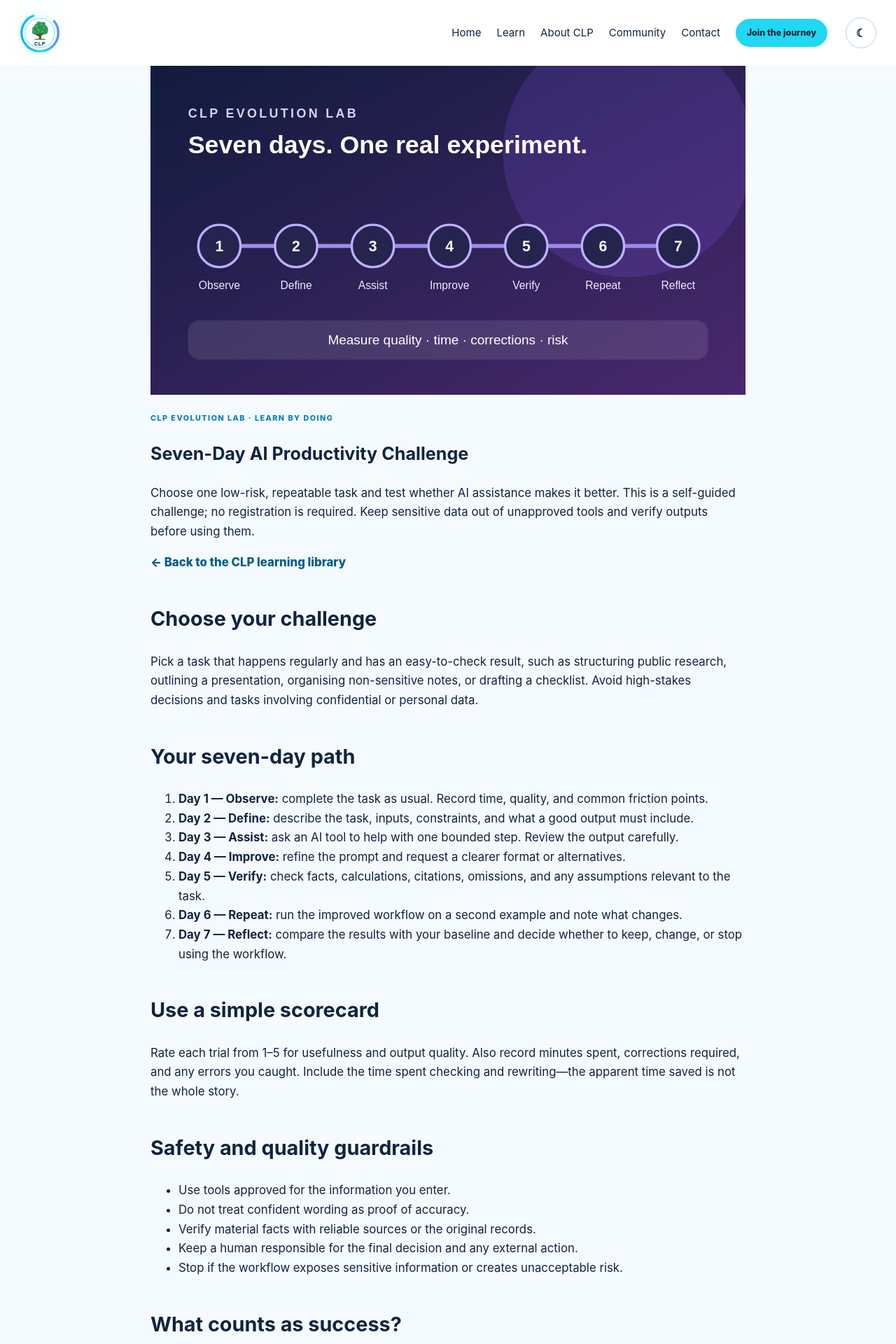
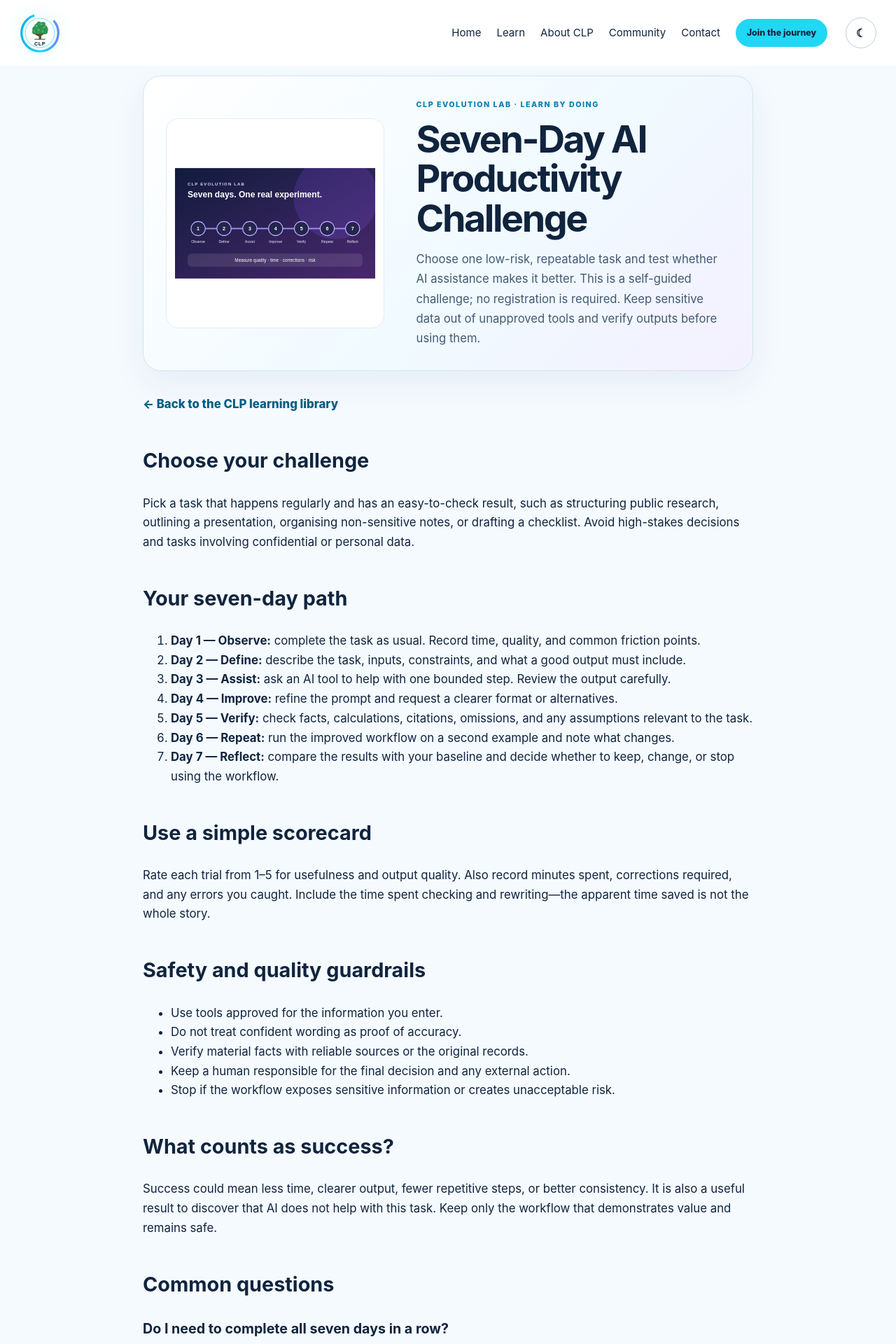
Before and after one commit to sanjeevkshu/clp, a Jekyll site: the page built from learn/7-day-ai-challenge.md, in a window 1280 px wide. Shown: the top 1920 px of the page at 70% size. Built offline with Jekyll 4.4.1, drawn with Linux system fonts in a browser that asks for light colours.

Commit message:
Style learning guide headers and card action buttons

```diff
--- a/assets/css/styles.css
+++ b/assets/css/styles.css
@@ -1366,3 +1366,25 @@ html[data-theme="dark"] .learn-resource-copy h3{color:#f2f8ff}
 html[data-theme="dark"] .learn-resource-copy>p:not(.card-kicker){color:#c0d1e2}
 @media(max-width:900px){.learn-resource-grid{grid-template-columns:repeat(2,minmax(0,1fr))}}
 @media(max-width:620px){.learn-resource-grid{grid-template-columns:1fr}.learn-resource-copy{padding:20px}.learn-resource-copy h3{font-size:1.35rem}}
+
+
+/* Learning article visual headers and consistent action buttons */
+.learn-resource-card{display:flex;flex-direction:column;overflow:hidden;border:1px solid var(--line);border-radius:var(--radius);background:#fff;box-shadow:0 10px 28px #0b37650b;transition:transform .25s var(--ease),box-shadow .25s,border-color .25s}
+.learn-resource-card:hover{transform:translateY(-4px);border-color:#9bdff0;box-shadow:0 18px 42px #0b37651a}
+.learn-resource-art{display:block;width:100%;aspect-ratio:16/9;object-fit:cover;background:linear-gradient(145deg,#eafaff,#f2edff);padding:12px}
+.learn-resource-copy{display:flex;flex:1;flex-direction:column;align-items:flex-start;padding:20px 22px 22px}
+.learn-resource-copy h3{margin:4px 0 10px;line-height:1.2;font-size:clamp(1.15rem,2vw,1.45rem)}
+.learn-resource-copy>p:not(.card-kicker){color:var(--muted);margin:0 0 20px}
+.learn-card-button{display:inline-flex;align-items:center;justify-content:center;gap:10px;margin-top:auto;min-height:44px;padding:10px 16px;border-radius:999px;background:var(--ocean);border:1px solid var(--ocean);color:#fff;text-decoration:none;font-weight:800;line-height:1.2;transition:transform .2s var(--ease),background .2s,border-color .2s}
+.learn-card-button:hover,.learn-card-button:focus-visible{background:#0b4770;border-color:#0b4770;color:#fff;transform:translateY(-2px)}
+.learn-card-button span{font-size:1.1em;line-height:1}
+.learning-article{max-width:920px;margin:0 auto;padding:0 24px 76px}
+.learning-article-hero{display:grid;grid-template-columns:minmax(220px,.82fr) minmax(0,1.18fr);align-items:center;gap:clamp(22px,4vw,46px);margin:14px 0 34px;padding:clamp(18px,3vw,32px);border:1px solid #cfe5f2;border-radius:26px;background:linear-gradient(135deg,#fff 0%,#f0faff 58%,#f4f0ff 100%);box-shadow:0 18px 48px #0b376510;overflow:hidden}
+.learning-article-art{display:block;width:100%;max-height:300px;aspect-ratio:1/1;object-fit:contain;padding:12px;border-radius:18px;background:#fff;border:1px solid #e0edf5}
+.learning-article-intro{min-width:0}
+.learning-article-intro .card-kicker{margin:0 0 12px}
+.learning-article-intro h1{font-size:clamp(2rem,4.2vw,3.4rem);line-height:1.05;letter-spacing:-.045em;margin:0 0 16px}
+.learning-article-intro .article-lede{font-size:1.04rem;line-height:1.7;color:#425a73;margin:0}
+.learning-article>p:first-of-type{margin-top:0}
+@media(max-width:680px){.learn-resource-copy{padding:18px}.learn-card-button{width:100%}.learning-article{padding:0 16px 54px}.learning-article-hero{grid-template-columns:1fr;gap:18px;margin:8px 0 28px;padding:16px;border-radius:20px}.learning-article-art{aspect-ratio:16/9;max-height:220px;padding:8px}.learning-article-intro h1{font-size:clamp(1.9rem,8vw,2.6rem)}}
+@media(prefers-reduced-motion:reduce){.learn-resource-card,.learn-card-button{transition:none}}
```
